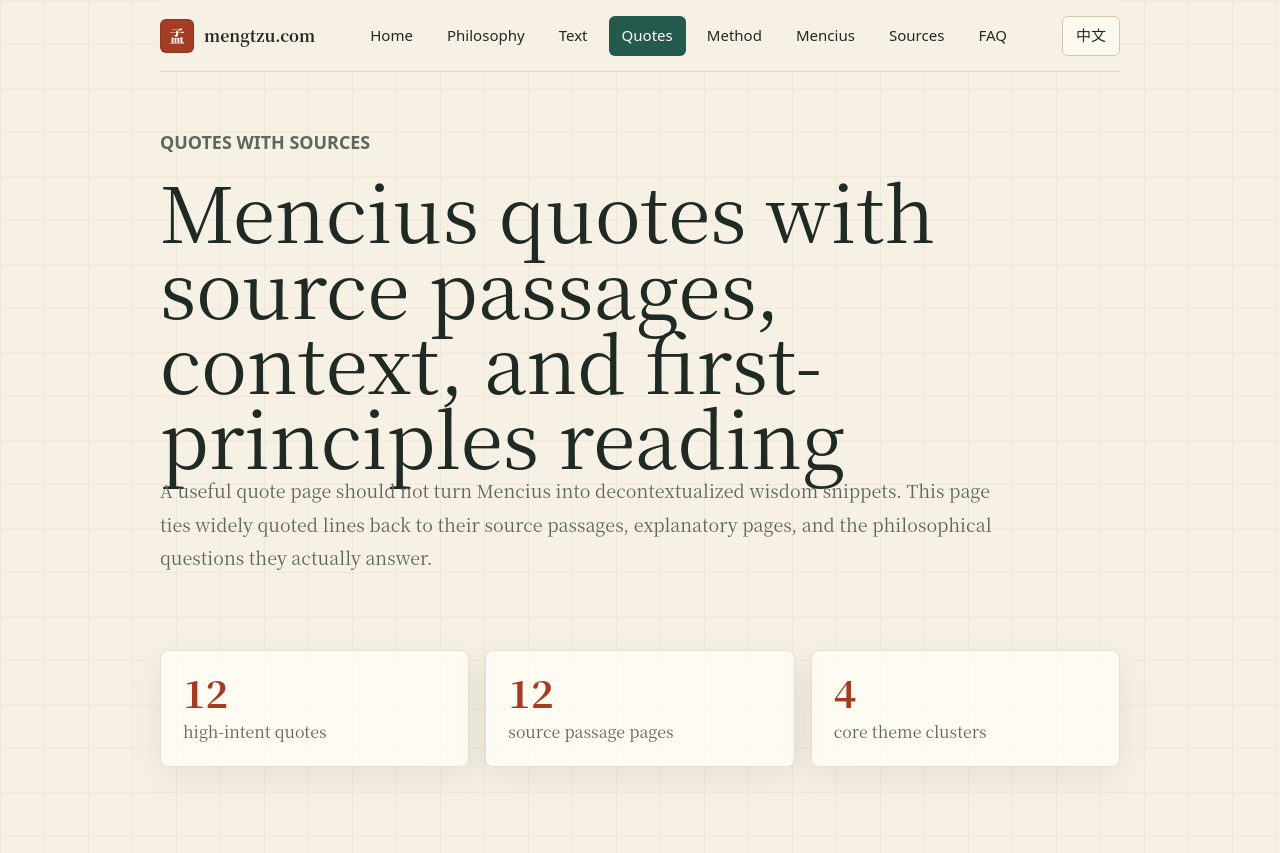
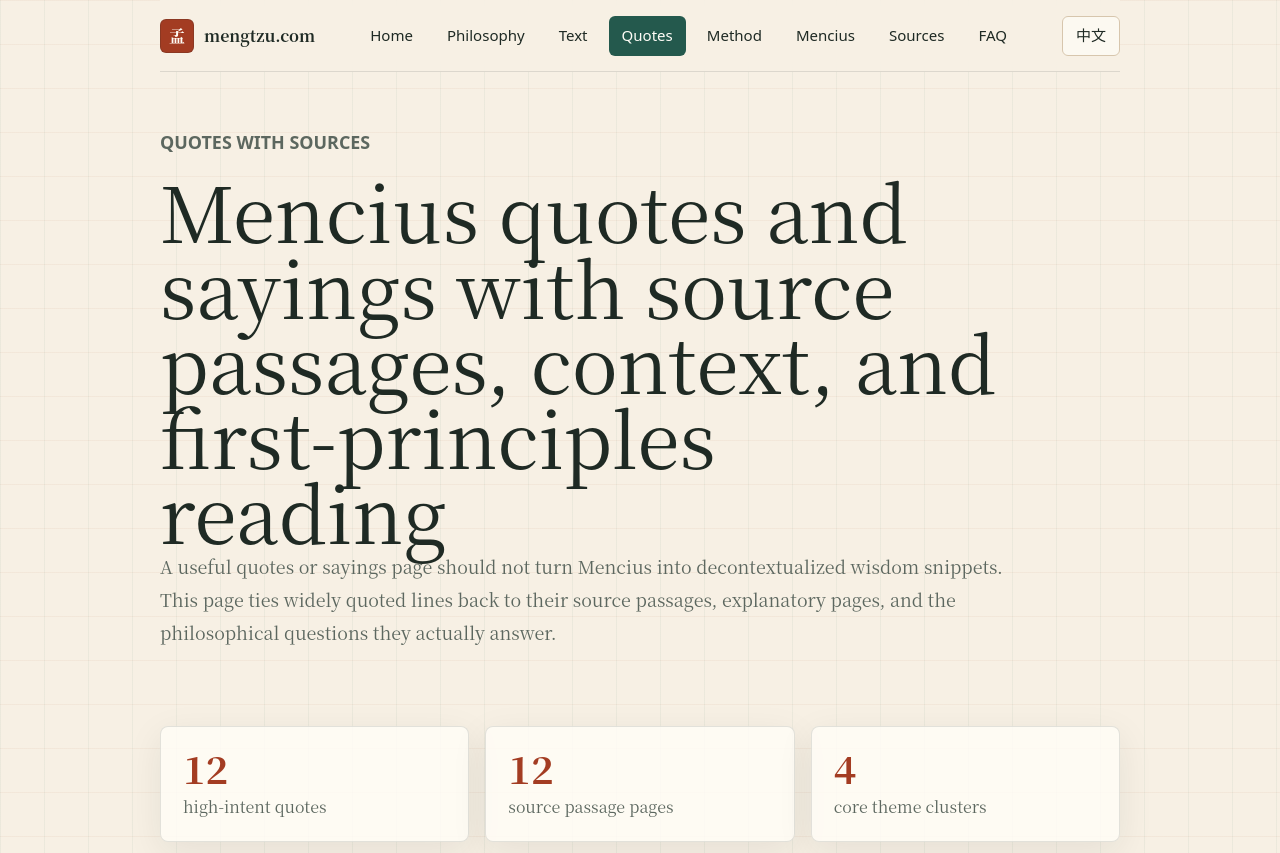
Before and after one commit to weitzu-com/mengtzu, a Next.js app: page /en/quotes in a window 1280 px wide. Shown: the top 853 px of the page. Built offline with nearby package versions, Linux system fonts and the light colour scheme.

Commit message:
Capture quote and text query variants

```diff
--- a/app/[locale]/books/page.tsx
+++ b/app/[locale]/books/page.tsx
@@ -73,6 +73,14 @@ const booksHubContent = {
       },
     ],
     faqs: [
+      {
+        question: "《孟子》到底是一部书，还是一组作品？",
+        answer: "传统上《孟子》是七篇原典。本站把它按上下拆成十四卷来导航，所以既可以把它看作一部完整经典，也可以把它看作一组可逐卷、逐章进入的作品结构。",
+      },
+      {
+        question: "在哪里可以读《孟子》中文原文？",
+        answer: "这页下面的十四卷与 260 个章句页都提供中文原文入口；重点章句还附带逐字拼音与英文对照，方便从中文原典直接进入。",
+      },
       {
         question: "《孟子》有哪些作品结构？",
         answer: "传统上《孟子》分七篇，而本站按上下分成十四卷来导航，共 260 个章句独立页面。这样既保留原典结构，也更适合稳定引用和搜索返回。",
@@ -151,6 +159,14 @@ const booksHubContent = {
       },
     ],
     faqs: [
+      {
+        question: "What is the Mencius book?",
+        answer: "Traditionally the Mencius is a seven-book classic. This site presents that book as fourteen readable parts and 260 passage pages, so the structure stays navigable while each citation stays stable.",
+      },
+      {
+        question: "Where can I read Mencius in Chinese?",
+        answer: "Use the fourteen-part index and the 260 passage pages below. They lead directly into the Chinese text, and key passages also expose pinyin and English alongside the original.",
+      },
       {
         question: "What are the works of Mencius?",
         answer: "Traditionally the Mencius is arranged as seven books. This site presents them as fourteen parts and 260 passage pages so the structure stays readable while each citation stays stable.",
@@ -245,7 +261,7 @@ export default async function BooksPage({ params }: PageProps) {
         <p>
           {zh
             ? "这页既是《孟子》全文目录，也是“孟子有哪些作品、从哪里开始读原典”的统一入口。每一卷和每一章句都有独立页面，可作为解释、引用、搜索与 AI 检索的原典证据。"
-            : "This page is both the Mencius full-text index and the direct answer to what the works of Mencius are and where to start reading them. Every part and passage has its own page, so interpretation can point back to a stable textual source."}
+            : "This page is both the Mencius full-text index and the direct answer to what the Mencius book is, what the works of Mencius are, and where to start reading them in Chinese or English. Every part and passage has its own page, so interpretation can point back to a stable textual source."}
         </p>
       </section>
 
--- a/app/lib/quotes.ts
+++ b/app/lib/quotes.ts
@@ -59,13 +59,13 @@ export const quotesPageContent = {
     nextCta: "进入全文与章句页",
   },
   en: {
-    title: "Mencius quotes with source passages",
+    title: "Mencius quotes and sayings with source passages",
     description:
-      "Twelve of the most quoted Mencius lines, each tied back to its source passage, explanation page, and related principle instead of floating as detached inspiration.",
+      "Twelve of the most quoted Mencius sayings and lines, each tied back to its source passage, explanation page, and related principle instead of floating as detached inspiration.",
     eyebrow: "Quotes with sources",
-    h1: "Mencius quotes with source passages, context, and first-principles reading",
+    h1: "Mencius quotes and sayings with source passages, context, and first-principles reading",
     lead:
-      "A useful quote page should not turn Mencius into decontextualized wisdom snippets. This page ties widely quoted lines back to their source passages, explanatory pages, and the philosophical questions they actually answer.",
+      "A useful quotes or sayings page should not turn Mencius into decontextualized wisdom snippets. This page ties widely quoted lines back to their source passages, explanatory pages, and the philosophical questions they actually answer.",
     sectionEyebrow: "Search-intent hub",
     sectionTitle: "Twelve Mencius lines worth reading back in their original argument",
     metrics: [
@@ -78,6 +78,11 @@ export const quotesPageContent = {
         question: "Why make a dedicated Mencius quotes page?",
         answer:
           "Because many real searches begin with famous lines such as 'choose righteousness over life' or 'the people are weightiest' rather than with book and passage numbers. A dedicated hub captures that intent more directly.",
+      },
+      {
+        question: "Is this also a page for Mencius sayings?",
+        answer:
+          "Yes. The goal is to catch both quote-style and saying-style searches, then send them back to the exact source passage instead of leaving them as detached maxims.",
       },
       {
         question: "How should this page relate to the passage pages?",
```
Also changed, not shown: 1 other file (tests, documents, lock files or other folders).
